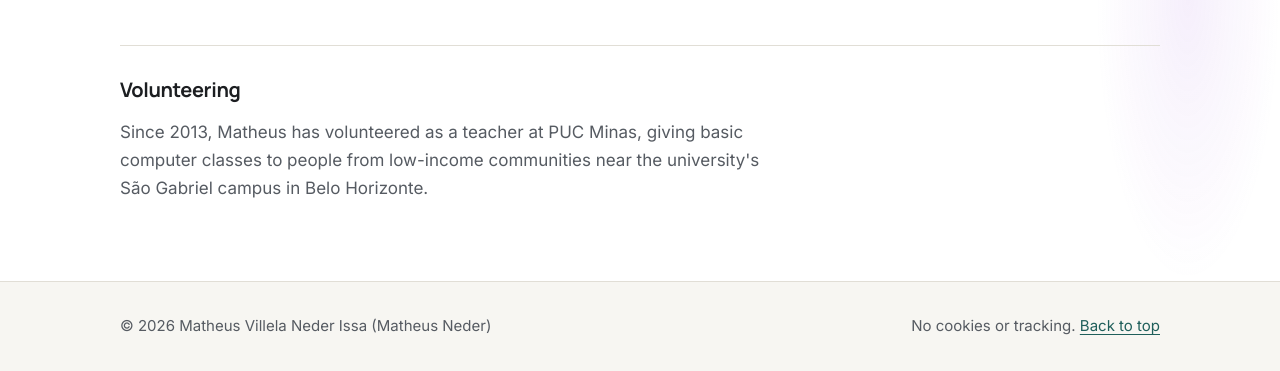
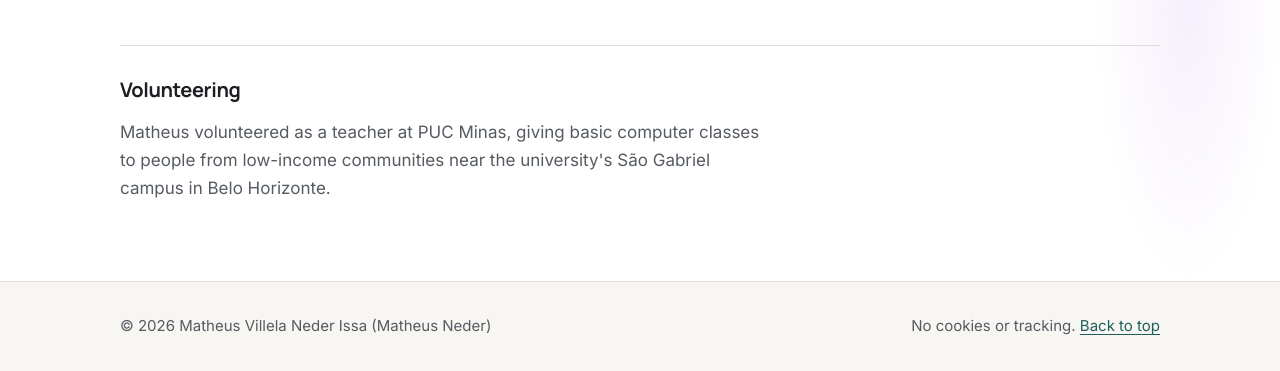
Before and after one commit to matheusneder/matheusneder-website, a plain HTML site: page en/index.html in a window 1280 px wide. Shown: the part 9294-9665 px from the top of the page. Drawn offline with Linux system fonts and the light colour scheme.

Commit message:
Describe volunteering in the past tense
The volunteer teaching at PUC Minas is no longer ongoing, so the
Outside work text now uses the past tense in both languages.

Co-Authored-By: Claude Opus 5.5 <noreply@anthropic.com>

```diff
--- a/en/index.html
+++ b/en/index.html
@@ -582,7 +582,7 @@
 
         <div class="volunteer" id="volunteering">
           <h3>Volunteering</h3>
-          <p>Since 2013, Matheus has volunteered as a teacher at PUC Minas, giving basic computer classes to people from low-income communities near the university's São Gabriel campus in Belo Horizonte.</p>
+          <p>Matheus volunteered as a teacher at PUC Minas, giving basic computer classes to people from low-income communities near the university's São Gabriel campus in Belo Horizonte.</p>
         </div>
       </div>
     </section>
```
Also changed, not shown: pt-br/index.html (+1 -1 lines).
